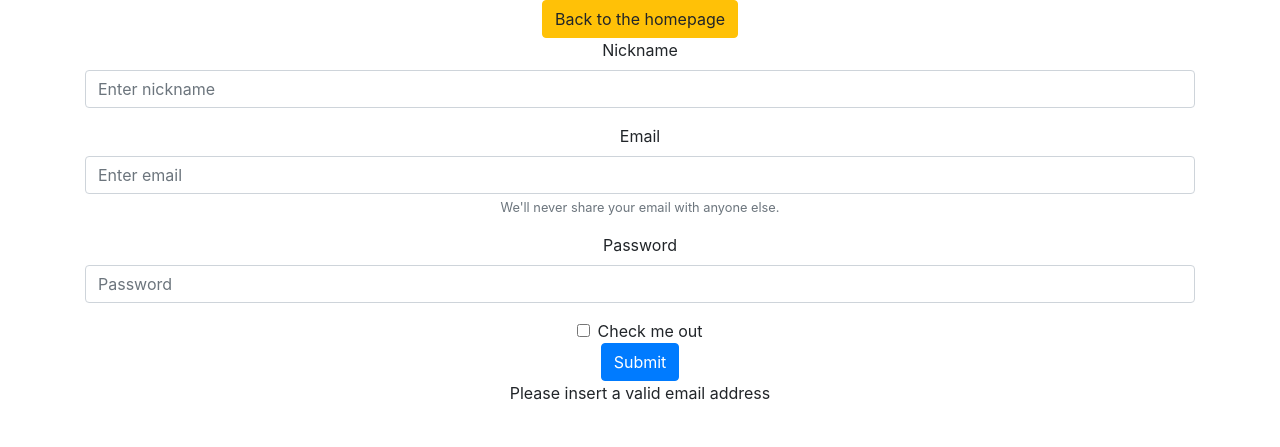
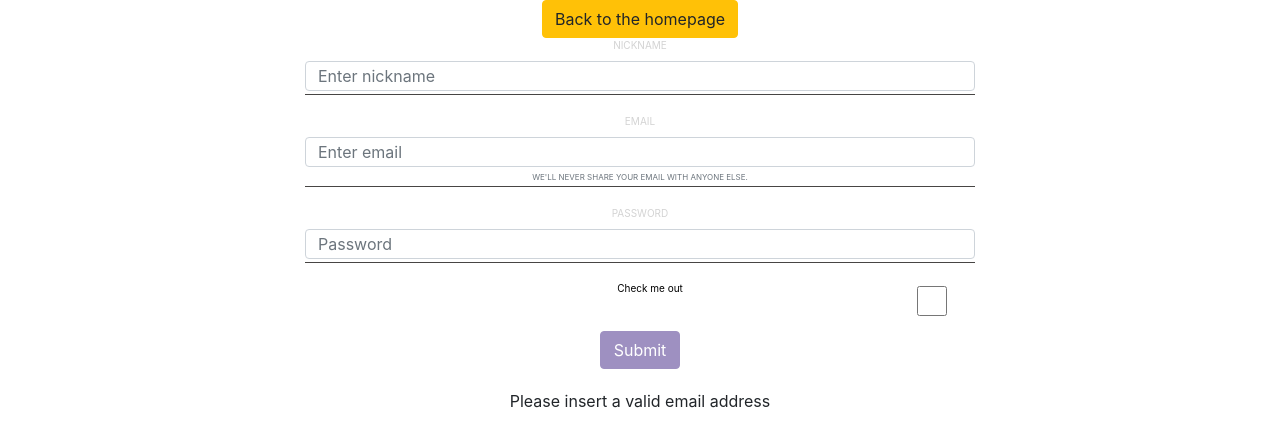
Before and after one commit to M1nj/chatroom, a PHP site: page /register.php in a window 1280 px wide. Shown: the top 447 px of the page. Run offline with PHP 8.4, Linux system fonts and the light colour scheme; some libraries are stand-ins or nearby versions.

Commit message:
Change CSS for Sign up

```diff
--- a/CSS/style.css
+++ b/CSS/style.css
@@ -80,3 +80,44 @@ button#cancel_button{
     margin-right: 5%;
     width: 30%;
 }
+.title{
+    font-size: 40px;
+    font-family: sans-serif;
+}
+.container{
+    margin-left: auto;
+    margin-right: auto;
+    width: 700px;
+}
+.form-group{
+    border: none;
+	border-bottom: solid 1px #474544;
+	color: lightgrey;
+	font-size: 10px;
+    font-weight: 400;
+    letter-spacing: 0,5px;
+	margin: 0em 0 1.875em 0;
+	padding: 0 0 0.300em 0;
+    text-transform: uppercase;
+	width: 100%;
+}
+
+.form-check{
+    color: black;
+    font-size: 10px;
+    height: 30px;
+
+}
+
+.btn-primary{
+    background-color: #9E90C1;
+    border-color: #9E90C1;
+    width: 80px;
+    margin: 20px;
+}
+
+input{
+    border:none;
+    width: 100%;
+    height: 30px;
+}
```
Also changed, not shown: 1 other file.
